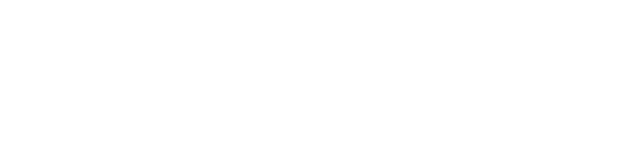
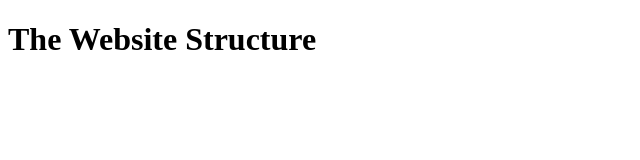
Before and after one commit to I2WT-M-A-P-A/exercise-, a plain HTML site: page index.html in a window 1280 px wide. Shown: the whole page, without its empty margins (0-640 px from the left). Drawn offline with Linux system fonts and the light colour scheme.

Commit message:
added a heading

```diff
--- a/index.html
+++ b/index.html
@@ -2,5 +2,6 @@
 <html>
 <head></head>
 <body>
+  <h1> The Website Structure</h1>
 </body>
 </html>
```
